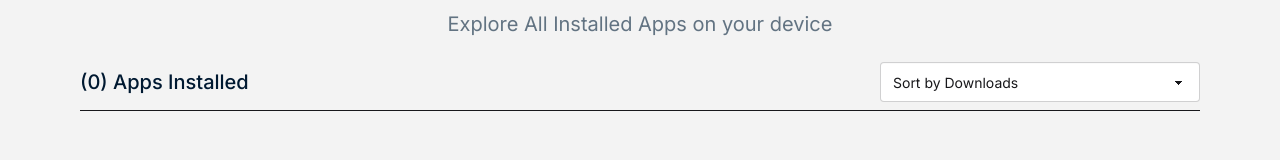
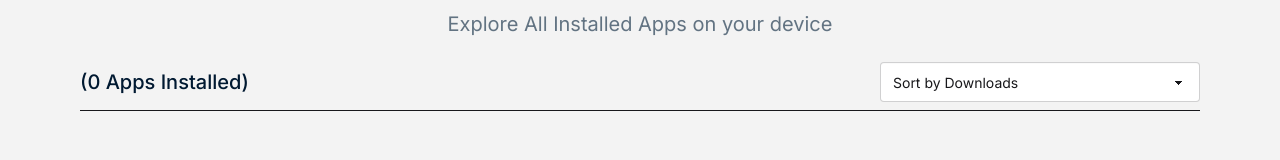
Before and after one commit to asmasultana07/a8-Hero-App, a React (Vite) app: page /installation in a window 1280 px wide. Shown: the part 202-362 px from the top of the page. Built offline with nearby package versions, Linux system fonts and the light colour scheme.

Commit message:
upload the heroio

```diff
--- a/src/Pages/Installation.jsx
+++ b/src/Pages/Installation.jsx
@@ -1,11 +1,13 @@
 import React, {  useState } from "react"
 import useApps from "../hooks/useApps";
-import { loadInstallData } from "../utils/localStorage";
+import { loadInstallData, uninstallData } from "../utils/localStorage";
 import LoadingSpinner from "../components/LoadingSpinner";
 import InstallApps from "../components/InstallApps";
+import { ToastContainer, toast } from 'react-toastify';
+import "react-toastify/dist/ReactToastify.css";
 
 const Installation = () => {
-    const [installList, setInstallList] = useState(loadInstallData);
+    const [installList, setInstallList] = useState(() => loadInstallData());
     const [sortOrder, setSortOrder] = useState('none');
 
     const { apps, loading } = useApps();
@@ -14,6 +16,12 @@ const Installation = () => {
 
     // fillter install apps
     const installData = apps.filter(app => installList.includes(app.id));
+
+    const handleUninstall = (id, title) => {
+        uninstallData(id);
+        setInstallList(prev => prev.filter(appId => appId !== id));
+        toast.success(`${title} has been uninstalled.`);
+    };
 
     const toDownloads = (value) => {
         if (!value) return 0;
@@ -28,24 +36,17 @@ const Installation = () => {
     const sortedApps = () => {
         let sortedData = [...installData];
        if (sortOrder === "High-Low") {
-        console.log(sortedData, "high to low");
+        // console.log(sortedData, "high to low");
                 return  sortedData.sort((a, b) => toDownloads(b.downloads) - toDownloads(a.downloads));
        } else if (sortOrder === "Low-High") {
-        console.log(sortedData, "low to high");
+        // console.log(sortedData, "low to high");
                  return sortedData.sort((a, b) => toDownloads(a.downloads) - toDownloads(b.downloads));
        } else {
-        console.log(sortedData, "none");
+        // console.log(sortedData, "none");
         return sortedData;
        }
+    }
 
-
-    }
-    // const sortedApps = () => {
-    //     let sortedData = [...installData];
-    //     if (sortOrder === "High-Low") return sortedData.sort((a, b) => b.downloads - a.downloads);
-    //     if (sortOrder === "Low-High") return sortedData.sort((a, b) => a.downloads - b.downloads);
-    //     return sortedData;
-    // };
 
 
 
@@ -65,7 +66,7 @@ const Installation = () => {
                     <div className="mb-2 flex justify-between items-center">
                         <h3>
                             <span className="font-medium text-bb text-lg md:text-xl">
-                                ({sortedApps().length}) Apps Installed
+                                ({sortedApps().length} {sortedApps().length === 1 ? 'App Installed' : 'Apps Installed'})
                             </span>
                         </h3>
 
@@ -83,13 +84,13 @@ const Installation = () => {
                     <div>
                         {sortedApps().length > 0
                         ? (sortedApps().map((app) => (
-                            <InstallApps key={app.id} app={app}></InstallApps>
-
+                            <InstallApps key={app.id} app={app} onUninstall={handleUninstall} />
                         )))
                         : <p className="mt-20 text-pp text-center text-xl md:text-3xl">No apps installed.</p>}
                     </div>
 
                 </div>
+                <ToastContainer />
 
         </div>
     )
--- a/src/components/InstallApps.jsx
+++ b/src/components/InstallApps.jsx
@@ -1,19 +1,11 @@
-import React, { useState } from "react";
+import React from "react";
 import { LuArrowDownToLine } from "react-icons/lu";
 import { LuStar } from "react-icons/lu";
-import { loadInstallData, uninstallData } from "../utils/localStorage";
-import { toast } from "react-toastify";
 
-const InstallApps = ({ app }) => {
+
+const InstallApps = ({ app, onUninstall }) => {
     const { image, title, id, ratingAvg, size, downloads} = app;
-    const [installList, setInstallList] = useState(loadInstallData);
 
-    const handleRemove = (id) => {
-      uninstallData(id)
-      const updatedData = loadInstallData();
-      setInstallList(updatedData)
-      toast.success(` ${title} has been uninstalled.. `)
-    }
 
 
     return (
@@ -32,7 +24,7 @@ const InstallApps = ({ app }) => {
                                     </div>
                                 </div>
                               </div>
-                                <button onClick={() => handleRemove(id)}
+                                <button onClick={() => onUninstall?.(id, title)}
                                   className="bg-red-500 text-white font-semibold btn text-xl rounded-md p-4 mb-2 sm:mb-0">
                                     Uninstall
                                 </button>
```
